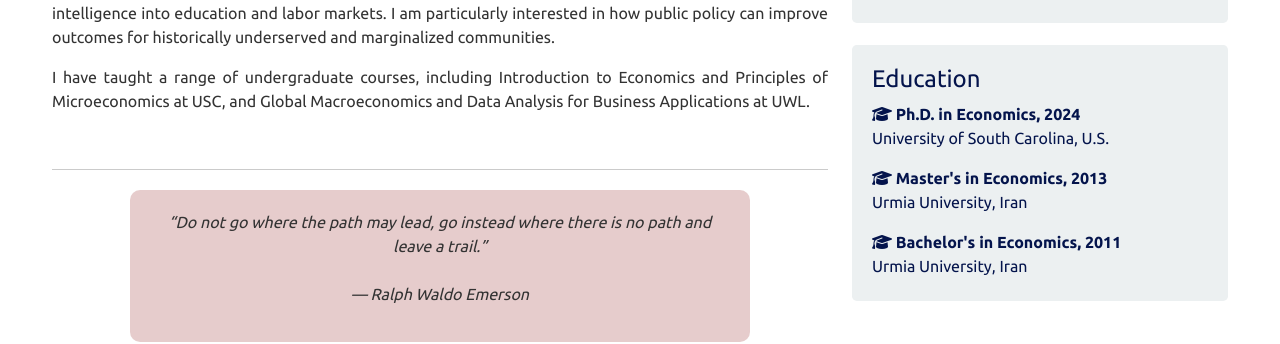
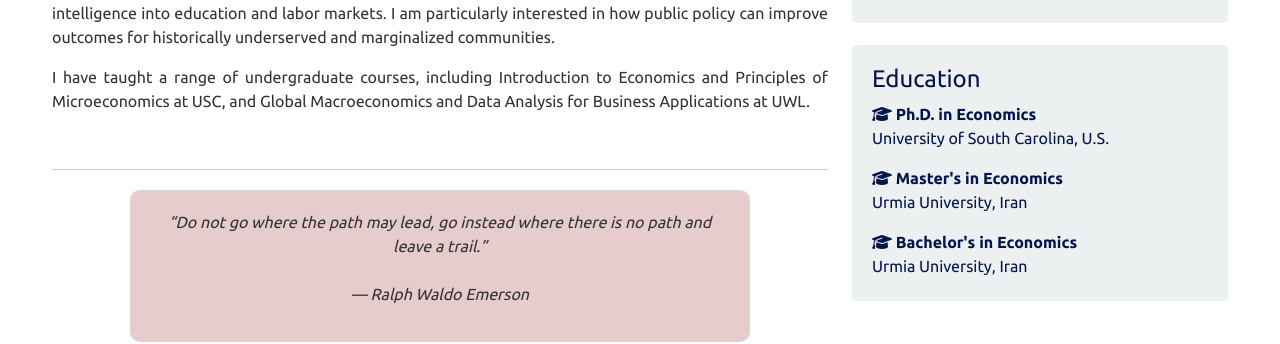
Before and after one commit to saharnazb/saharnazb.github.io, a Jekyll site: the page built from _pages/home.md, in a window 1280 px wide and 1228 px high. Shown: the part 575-919 px from the top of the window. Built offline with Jekyll 4.4.1, drawn with Linux system fonts in a browser that asks for light colours; nearby versions of some CDN libraries; library files that are not in the unit come from our copies; a style sheet for code colours, icons or effects is not loaded.

Commit message:
Update sidebar.html

```diff
--- a/_includes/sidebar.html
+++ b/_includes/sidebar.html
@@ -29,17 +29,17 @@
   <ul class="list-unstyled">
     <li class="mb-3">
       <i class="fas fa-graduation-cap"></i>
-      <strong>Ph.D. in Economics, 2024</strong><br>
+      <strong>Ph.D. in Economics</strong><br>
       <span>University of South Carolina, U.S.</span>
     </li>
     <li class="mb-3">
       <i class="fas fa-graduation-cap"></i>
-      <strong>Master's in Economics, 2013</strong><br>
+      <strong>Master's in Economics</strong><br>
       <span>Urmia University, Iran</span>
     </li>
     <li class="mb-3">
       <i class="fas fa-graduation-cap"></i>
-      <strong>Bachelor's in Economics, 2011</strong><br>
+      <strong>Bachelor's in Economics</strong><br>
       <span>Urmia University, Iran</span>
     </li>
   </ul>
```
